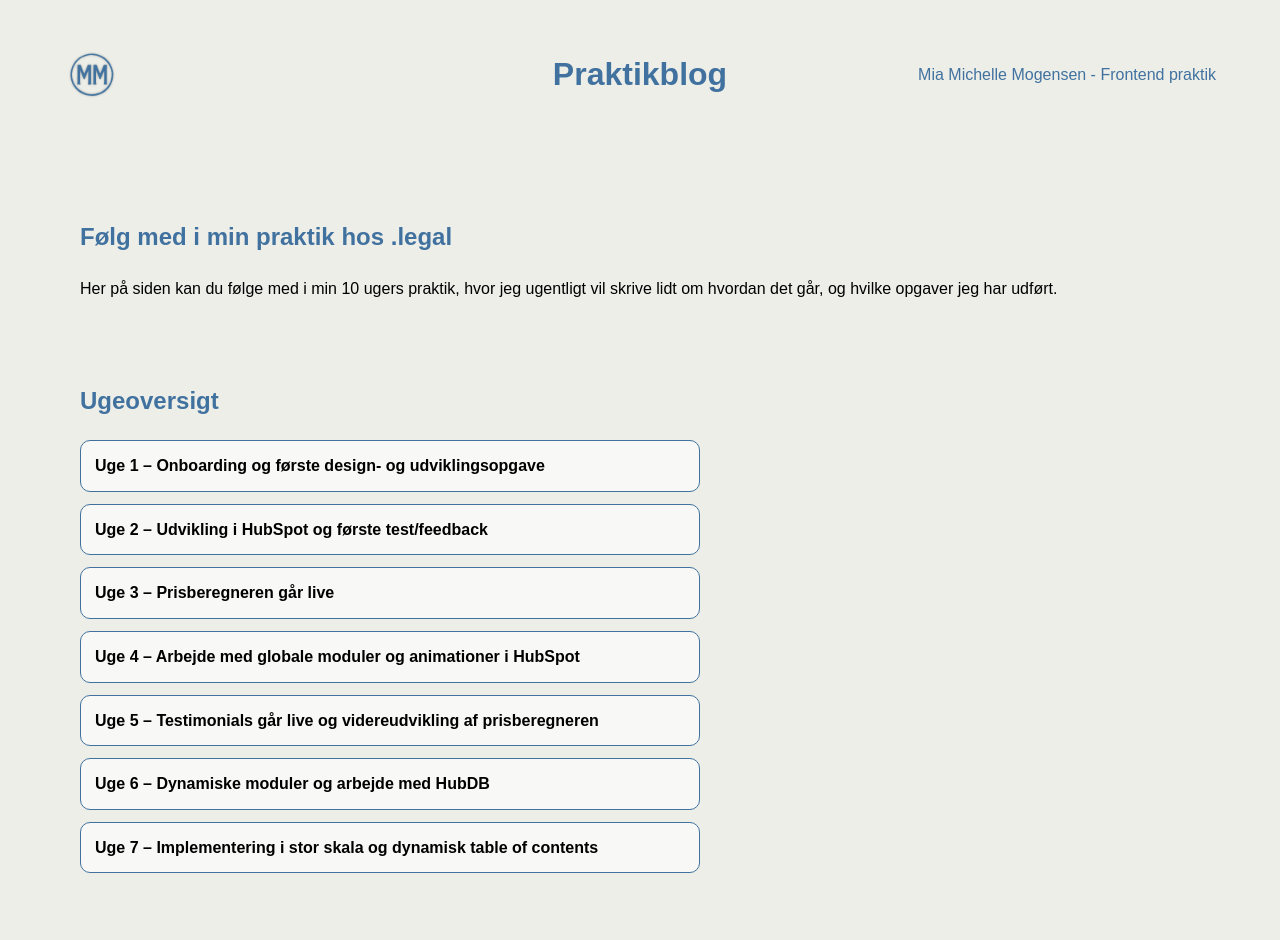
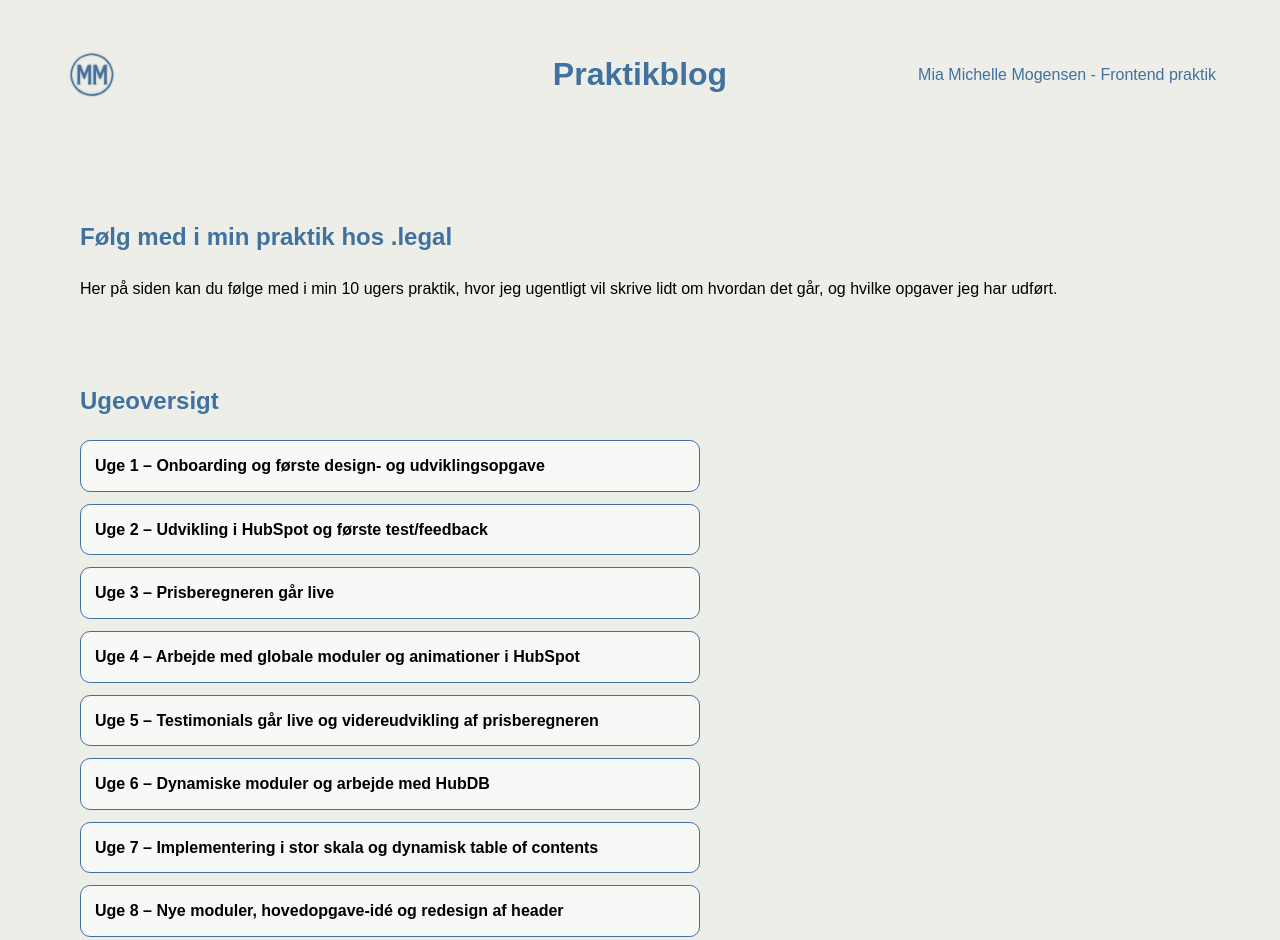
Before and after one commit to MiaMMogensen/Praktikblog, a Next.js app: page / in a window 1280 px wide. Shown: the top 940 px of the page. Built offline with nearby package versions, Linux system fonts and the light colour scheme.

Commit message:
Add reflections and learning goals for week 8 in praktikUger.js

```diff
--- a/data/praktikUger.js
+++ b/data/praktikUger.js
@@ -286,6 +286,48 @@ Overordnet har uge 7 været præget af stor implementering, selvstændighed og e
 
 `.trim(),
   },
+  {
+    slug: "uge-8",
+    uge: "Uge 8",
+    titel: "Nye moduler, hovedopgave-idé og redesign af header",
+    dato: "23.- 27. februar 2026",
+
+    spontanlog: [
+      "Design af nyt modul/sektion til relaterede artikler",
+      "Valg af design og opstart af kodning",
+      "Udvikling af relaterede artikler som slider med loop-funktion",
+      "Debugging af slider-funktionalitet",
+      "Møde med Frederik, Johannes og Brian (CEO) om hovedopgave",
+      "Valg af idé: udvikling af partnerunivers",
+      "Implementering af relaterede artikler modul på cirka 130 sider",
+      "Deltagelse i Marketing Bio i Vue, Bruuns Galleri",
+      "Opstart på design af ny header i to rækker",
+      "Design af ny dropdown menu",
+      "Arbejde med inspiration og flere designversioner i Figma",
+    ],
+
+    laeringsmaal: [
+      "Jeg vil lære at arbejde sikkert og selvstændigt i HubSpot ved at forstå CMS-strukturen, moduler, temaer og centrale funktioner",
+      "Jeg vil lære at udvikle webmoduler i HubSpot, som både er teknisk korrekt opbygget og designet med fokus på brugervenlighed og SEO",
+      "Jeg vil lære at opsætte dynamisk indhold på websitet ved at anvende HujbSpot’s API’er og automatiseringsmuligheder, så data som tal og logoer kan opdateres uden manuel indtastning.",
+      "Jeg vil lære at modtage, forstå og implementere feedback på både designvalg og tekniske løsninger og bruge det til at forbedre mine projekter.",
+    ],
+
+    refleksionslog: `
+Uge 8 startede med design og udvikling af et nyt modul til relaterede artikler. Jeg fik selv lov til at komme med designidéer, og vi valgte en løsning at gå videre med. Hero sektionen var relativt simpel at kode, men relaterede artikler modulet var mere udfordrende, da det skulle fungere som en slider, der kunne køre i ring. Det skabte nogle tekniske problemer, som krævede debugging, før det fungerede stabilt.
+
+Tirsdag havde jeg et møde med Frederik, Johannes og Brian omkring min hovedopgave. Brian kom med to idéer, og vi valgte at arbejde videre med et partnerunivers, hvilket skal være en seperat side, hvor .legals kunder kan finde information om virksomhedens partnere. Det tiltaler mig, fordi det både indebærer design og programmering, som er de områder, jeg gerne vil have mest fokus på i min hovedopgave. Samtidig giver det mig mulighed for at arbejde mere frit med designet, da siden kan få en form for subidentitet uden at påvirke den eksisterende hjemmeside direkte. Det føles som en relevant og motiverende opgave i forhold til uddannelsens krav.
+
+Resten af tirsdagen arbejdede jeg videre med implementeringen af relaterede artikler modulet på alle artikelsiderne. Det er efterhånden blevet en rutine at skulle redigere over 130 sider, men det giver stadig en tilfredstillelse at vide, at løsningen bliver brugt bredt på hele hjemmesiden.
+
+Onsdag deltog jeg i Marketing Bio i Vue i Bruuns Galleri sammen med Frederik og Josephine. Det var spændende at høre oplæg fra forskellige fagpersoner i branchen. Selvom marketing ikke nødvendigvis er det område, jeg vil specialisere mig i, gav det gode indsigter i branchen og hvordan forskellige virksomheder arbejder strategisk.
+
+Torsdag og fredag arbejdede jeg med at designe en ny header/top menu til hjemmesiden. De ønsker en løsning i to rækker, hvor mindre væsentlige menupunkter rykkes op over den primære navigation. Jeg brugte en del tid på at finde inspiration og på at designe både selve headeren og de tilhørende dropdown menuer. En header er et centralt element på en hjemmeside, da det er her, brugeren navigerer fra, og derfor føles det som et stort ansvar at få lov til at redesigne den. Det er både lidt nervepirrende og motiverende, da det er et element, der er synligt på hele hjemmesiden.
+
+Overordnet har uge 8 været præget af både teknisk udvikling, kreativ frihed og begyndelsen på min hovedopgave, hvilket har givet mig en følelse af både ansvar og retning for resten af praktikforløbet.
+
+`.trim(),
+  },
 ];
 
 export default praktikUger;
```
